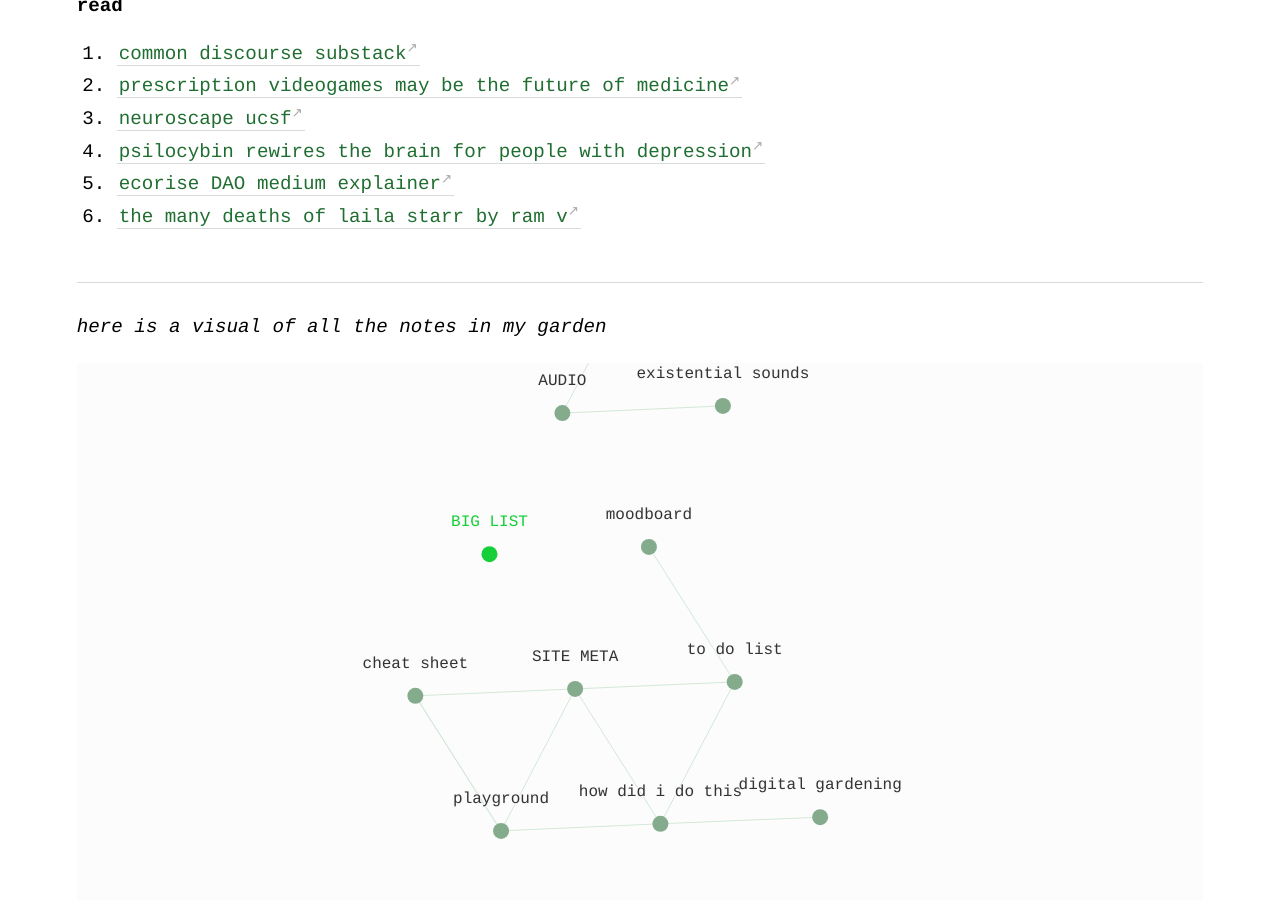
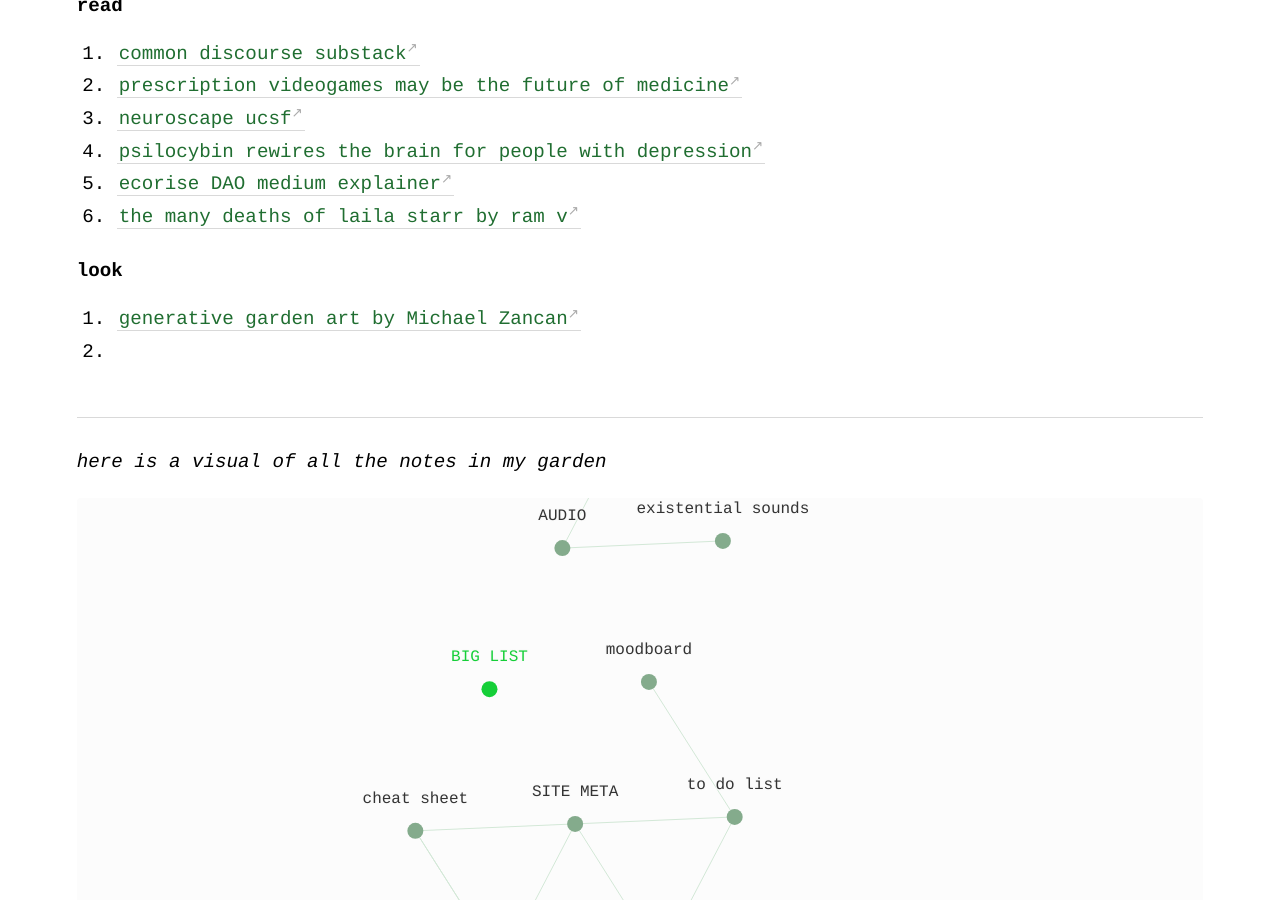
Before and after one commit to geminiworms/talyssagarden.github.io, a Jekyll site: the page built from _notes/big-list.md, in a window 1280 px wide and 900 px high, scrolled down 672 px. Built offline with Jekyll 4.4.1, drawn with Linux system fonts in a browser that asks for light colours; comment, search, counter and statistics services are not loaded.

Commit message:
Update big-list.md

```diff
--- a/_notes/big-list.md
+++ b/_notes/big-list.md
@@ -20,3 +20,7 @@ title: BIG LIST
 4. [psilocybin rewires the brain for people with depression](https://neuroscape.ucsf.edu/)
 5. [ecorise DAO medium explainer](https://medium.com/@EcoriseDAO/what-does-refi-need-an-explanation-of-ecorise-5f80c0455407)
 6. [the many deaths of laila starr by ram v](https://www.simonandschuster.com/books/The-Many-Deaths-of-Laila-Starr/Ram-V/Many-Deaths-of-Laila/9781684158058)
+
+#### look
+1. [generative garden art by Michael Zancan](https://www.instagram.com/zancan.code/)
+2.
```
